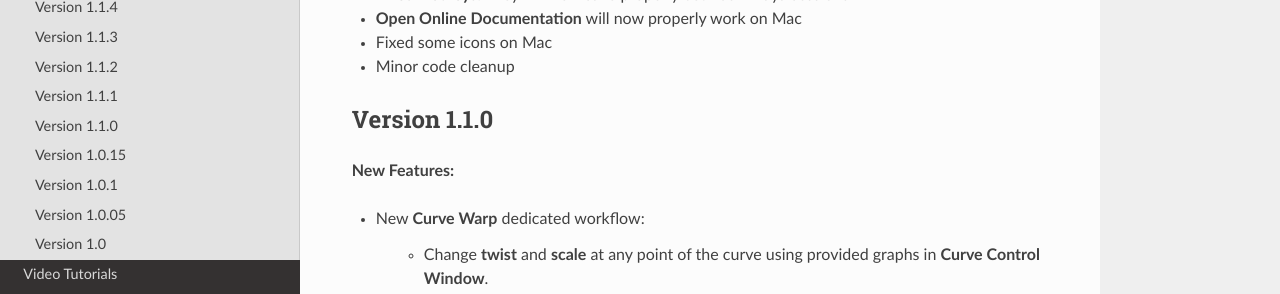
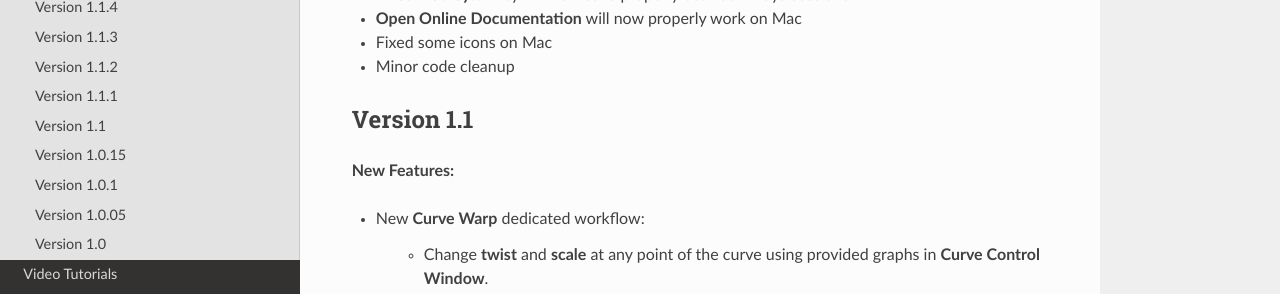
Before and after one commit to Video-Nomad/gs-curvetools-docs, a Sphinx documentation site: the page built from docs/source/changelog.rst, in a window 1280 px wide and 900 px high, scrolled down 4452 px. Shown: the part 157-451 px from the top of the window. Built offline with Sphinx 7.4.7 and the Read the Docs theme 2.0.0, drawn with Linux system fonts in a browser that asks for light colours; pages that are not in the unit, such as notebooks, are missing from menus.

Commit message:
Added 2020.4 fix docs

```diff
--- a/docs/source/changelog.rst
+++ b/docs/source/changelog.rst
@@ -167,8 +167,8 @@
 - Fixed some icons on Mac
 - Minor code cleanup
 
-Version 1.1.0
-^^^^^^^^^^^^^
+Version 1.1
+^^^^^^^^^^^
 
 **New Features:**
 
--- a/docs/source/options.rst
+++ b/docs/source/options.rst
@@ -107,3 +107,4 @@
 **Replacing Curve Layer Selection** will disable additive selection for the layers. When holding Ctrl and clicking on a new layer, old layer will be deselected automatically.
 
 **Fix Maya 2020-2022 UV Bug** This option will fix any broken UVs when trying to open old scenes in Maya 2020 or 2022 or when opening scenes in 2020 and 2022 when using Maya Binary file type. This will have no effect on older versions of Maya (<2020). This bug is native to Maya and thus can't be fixed in GS CurveTools plug-in.
+**Fix Maya 2020.4 Twist Attribute** This option will fix any broken cards created in Maya 2020.4 before v1.2.2 update.
```
